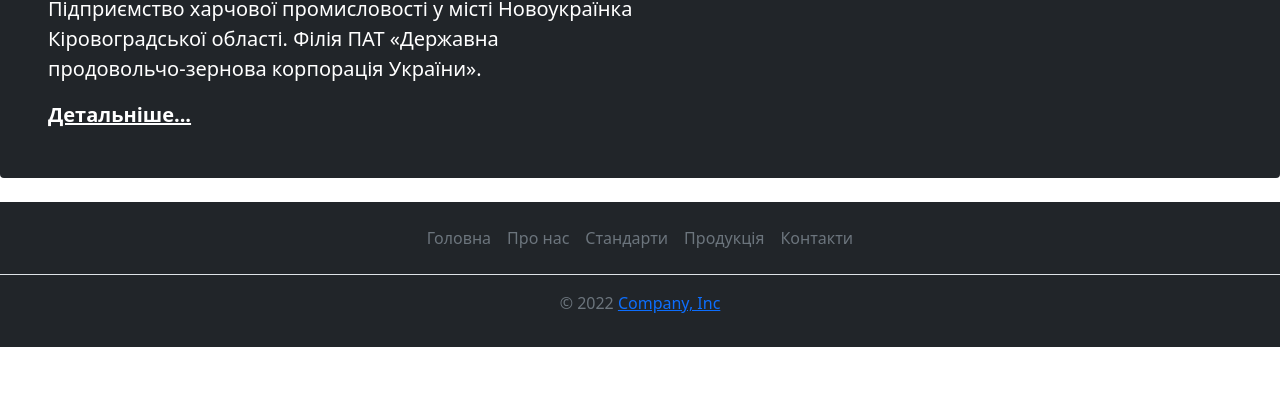
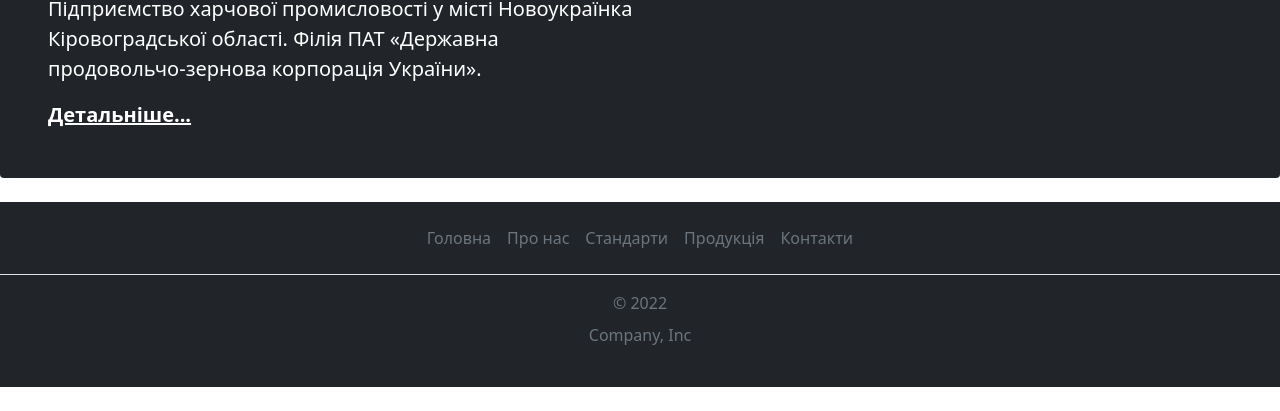
Before and after one commit to dezr-1978/dezr-1978.github.io, a plain HTML site: page index.html in a window 1280 px wide. Shown: the part 710-1121 px from the top of the page. Before the commit the page ends 1081 px from the top, so only its background shows below. Drawn offline with nearby package versions, Linux system fonts and the light colour scheme.

Commit message:
Update index.html

```diff
--- a/index.html
+++ b/index.html
@@ -54,7 +54,7 @@
       <li class="nav-item"><a href="product.html" class="nav-link px-2 text-muted">Продукція</a></li>
       <li class="nav-item"><a href="contacts.html" class="nav-link px-2 text-muted">Контакти</a></li>
     </ul>
-    <p class="text-center text-muted">© 2022 <a href="/my_site/index.html">Company, Inc</a></p>
+    <p class="text-center text-muted">© 2022 <a href="/my_site/index.html" class="nav-link px-2 text-muted">Company, Inc</a></p>
 </footer>
 
 </body>
```
